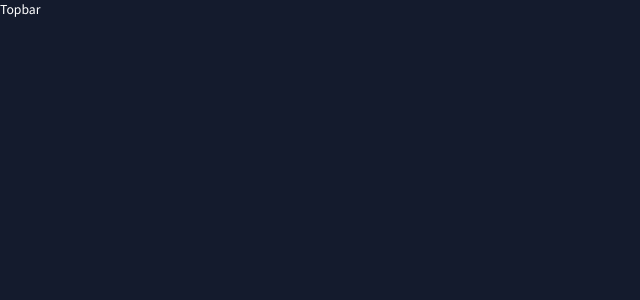
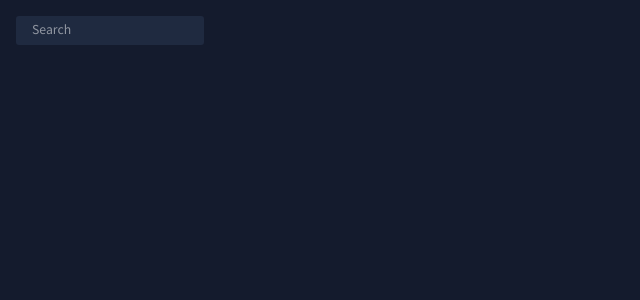
Before and after one commit to LucyVeron/react-admin, a React (Create React App) app: page / in a window 1280 px wide. Shown: the top 300 px of the page, without its empty margins (0-640 px from the left). Built offline with nearby package versions, Linux system fonts and the light colour scheme.

Commit message:
[WIP] Search bar

```diff
--- a/src/scenes/global/Topbar.jsx
+++ b/src/scenes/global/Topbar.jsx
@@ -1,12 +1,26 @@
-import { Box, IconButton, useTheme } from '@mui/material';
+import { Box, IconButton, InputBase, useTheme } from '@mui/material';
 import { useContext } from 'react';
 import { ColorModeContext, tokens } from '../../theme';
-import InputBase from '@mui/material';
-import LightModeOutlinedIcon from "@mui/icons-material/LightModeOutlined"
+import LightModeOutlinedIcon from "@mui/icons-material/LightModeOutlined";
+import DarkModeOutlinedIcon from "@mui/icons-material/DarkModeOutlined";
+import NotificationsOutlinedIcon from "@mui/icons-material/NotificationsOutlined";
+import SettingsOutlinedIcon from "@mui/icons-material/SettingsOutlined";
+import PersonOutlinedIcon from "@mui/icons-material/PersonOutlined";
+import SearchIcon from "@mui/icons-material/Search";
 
 function Topbar() {
+  const theme = useTheme();
+  const colors = tokens(theme.palette.mode);
+  const colorMode = useContext(ColorModeContext);
+
   return (
-    <div>Topbar</div>
+    <Box display="flex" justifyContent="space-between" p={2}>
+      {/* Search Bar */}
+      <Box display="flex" backgroundColor={colors.primary[400]} borderRadius="3px">
+        <InputBase sx={{ ml: 2, flex: 1 }} placeholder="Search" />
+      </Box>
+      <IconButton></IconButton>
+    </Box >
   )
 }
 
```
